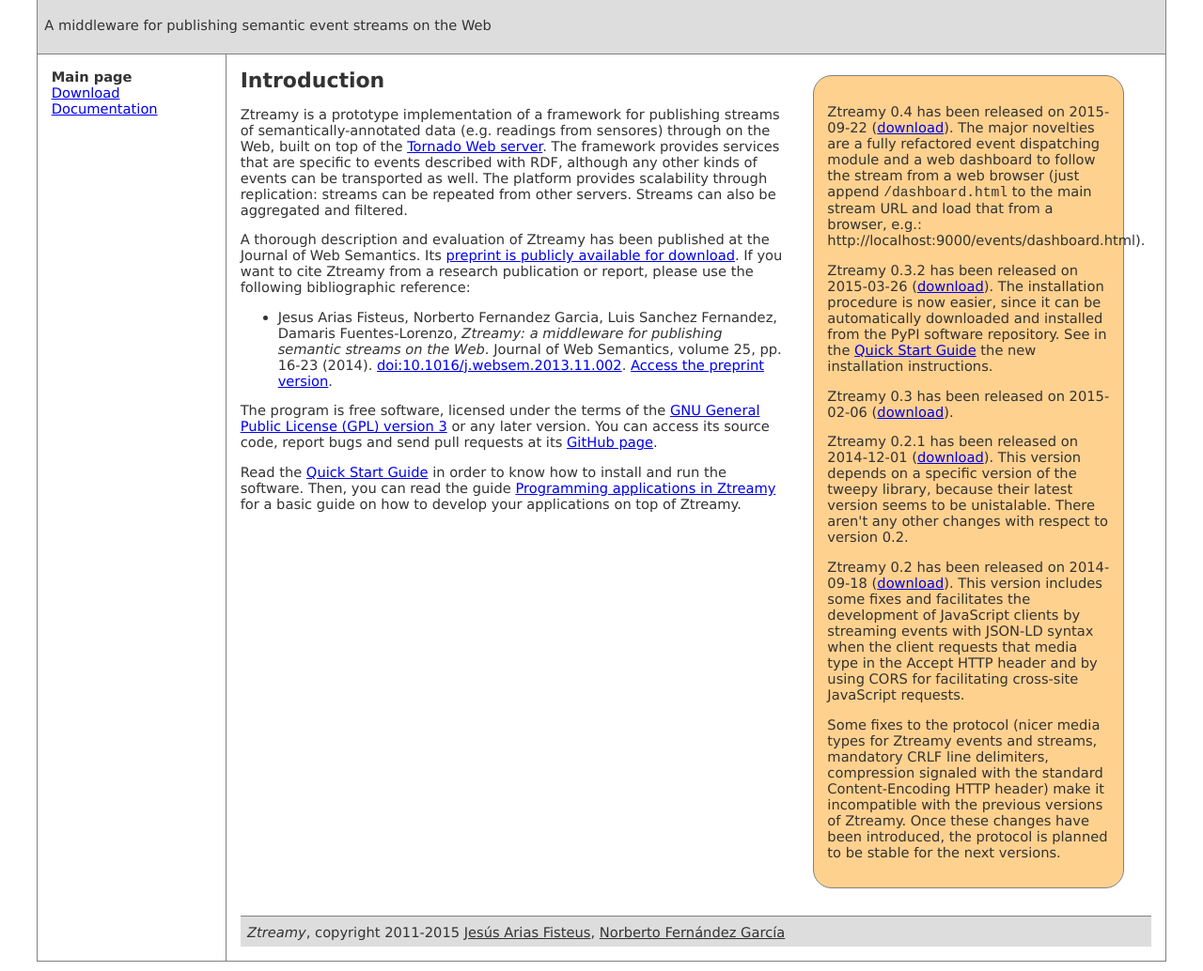
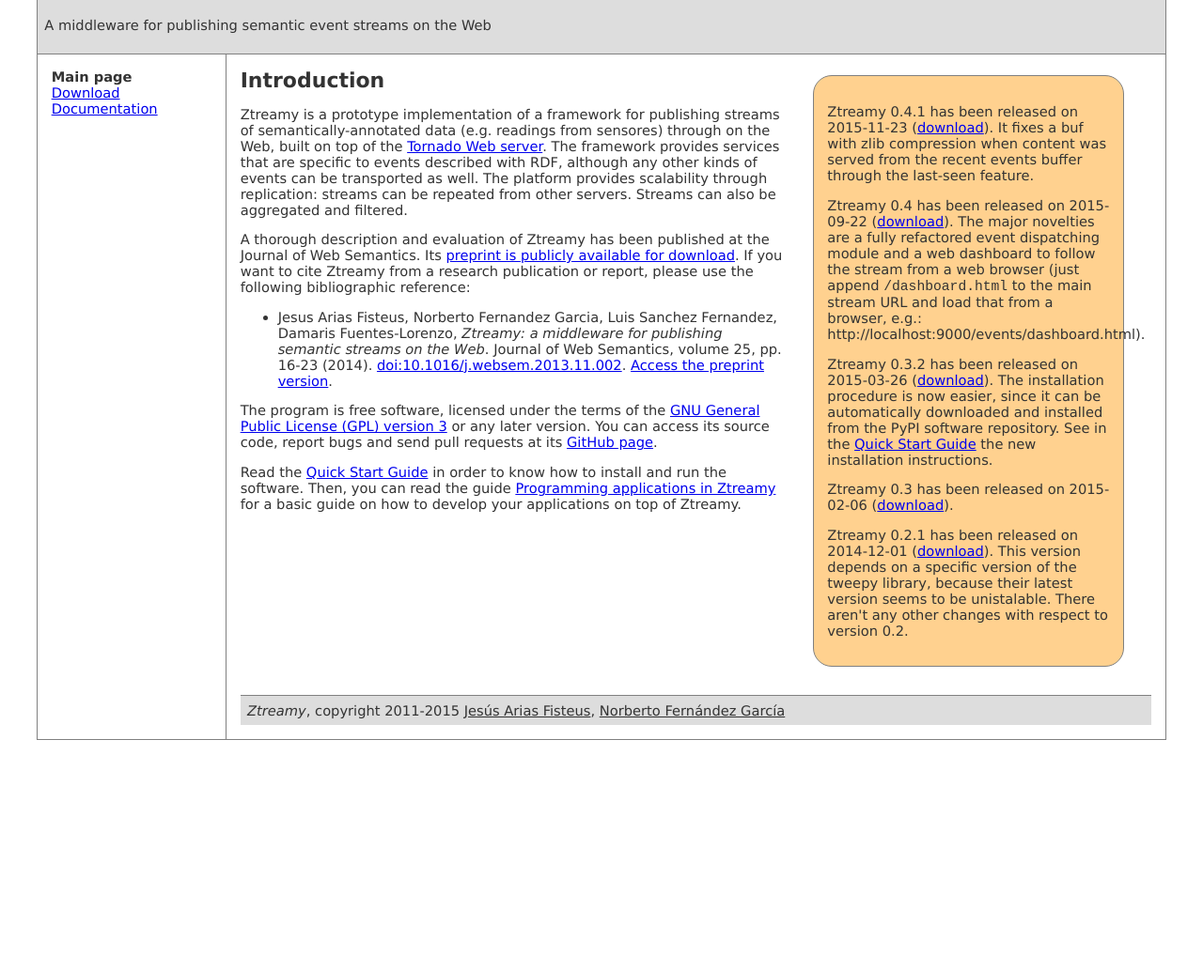
Before and after one commit to jfisteus/ztreamy, a plain HTML site: page index.html in a window 1280 px wide. Shown: the part 81-1115 px from the top of the page at 94% size. After the commit the page ends 879 px from the top, so only its background shows below. Drawn offline with Linux system fonts and the light colour scheme.

Commit message:
Release 0.4.1

```diff
--- a/index.html
+++ b/index.html
@@ -26,6 +26,13 @@
       <div id="content">
 
         <div class="news">
+          <p>
+            Ztreamy 0.4.1 has been released on 2015-11-23
+            (<a href="download/">download</a>).
+            It fixes a buf with zlib compression when content
+            was served from the recent events buffer
+            through the last-seen feature.
+          </p>
           <p>
             Ztreamy 0.4 has been released on 2015-09-22
             (<a href="download/">download</a>).
@@ -57,24 +64,6 @@
             version seems to be unistalable.
             There aren't any other changes
             with respect to version 0.2.
-          </p>
-          <p>
-            Ztreamy 0.2 has been released on 2014-09-18
-            (<a href="download/">download</a>). This version includes
-            some fixes and facilitates the development of JavaScript
-            clients by streaming events with JSON-LD syntax when the
-            client requests that media type in the Accept HTTP header
-            and by using CORS for facilitating cross-site JavaScript
-            requests.
-          </p>
-          <p>
-            Some fixes to the protocol (nicer media types for Ztreamy
-            events and streams, mandatory CRLF line delimiters,
-            compression signaled with the standard Content-Encoding
-            HTTP header) make it incompatible with the previous
-            versions of Ztreamy.  Once these changes have been
-            introduced, the protocol is planned to be stable for the
-            next versions.
           </p>
         </div>
 
```
